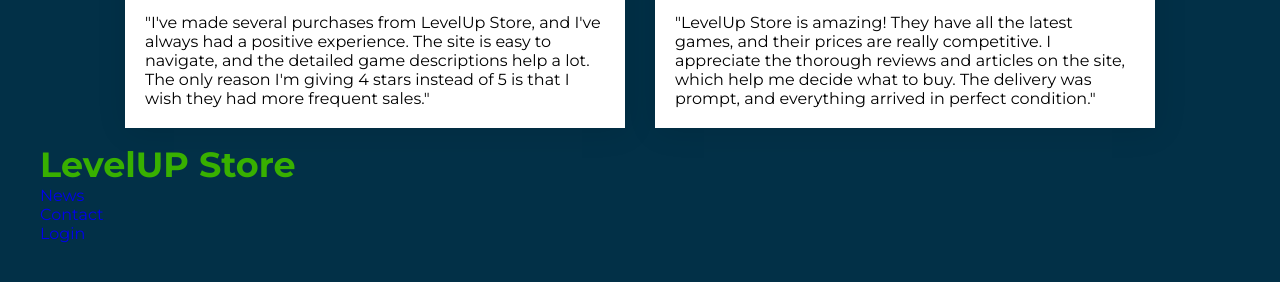
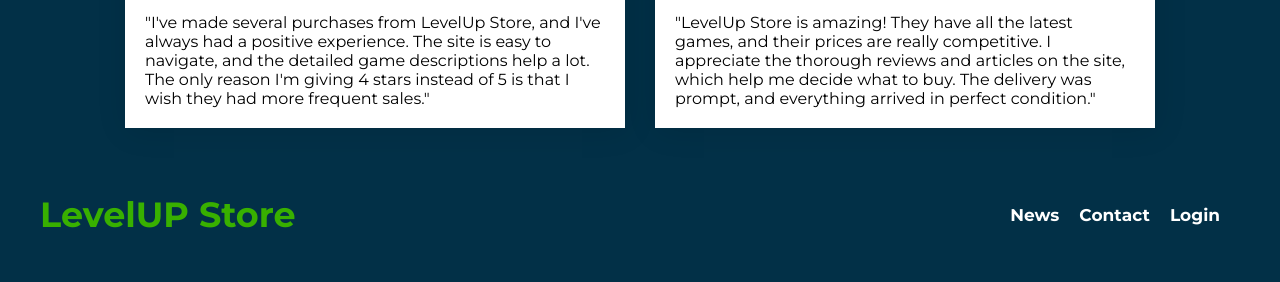
Before and after one commit to EricCurtiDev/PFCurti, a plain HTML site: page index.html in a window 1280 px wide. Shown: the part 4081-4363 px from the top of the page. Before the commit the page ends 4324 px from the top, so only its background shows below. Drawn offline with Linux system fonts and the light colour scheme.

Commit message:
styles index footer

```diff
--- a/css/styles.css
+++ b/css/styles.css
@@ -318,3 +318,30 @@
     transform: translateY(-10px);
     transition: all ease 0.3s;
 }
+
+.footer{
+    display: flex;
+    justify-content: space-between;
+    align-items: center;
+    padding: 50px 0;
+}
+
+.link ul{
+    display: flex;
+}
+
+.link ul li > a{
+    font-size: 17px;
+    font-weight: bold;
+    color: #FFFFFF;
+    margin-right: 20px;
+}
+
+.link a.active, .link a:hover {
+    background: linear-gradient(to right, #00c9ff, #92fe2D);
+    transition: 0.5s;
+    padding: 9px;
+    border-radius: 20px;
+    }
+
+/*Final de Index Page*/
```
